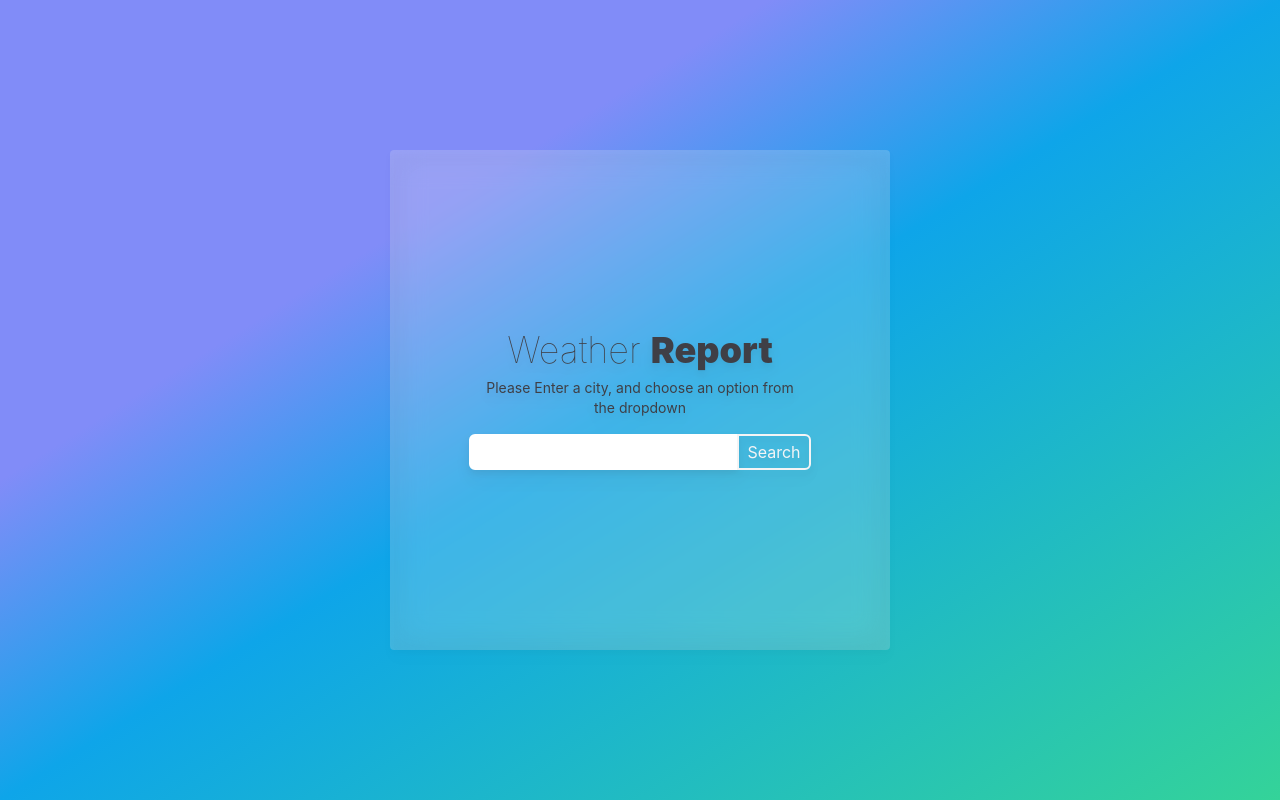
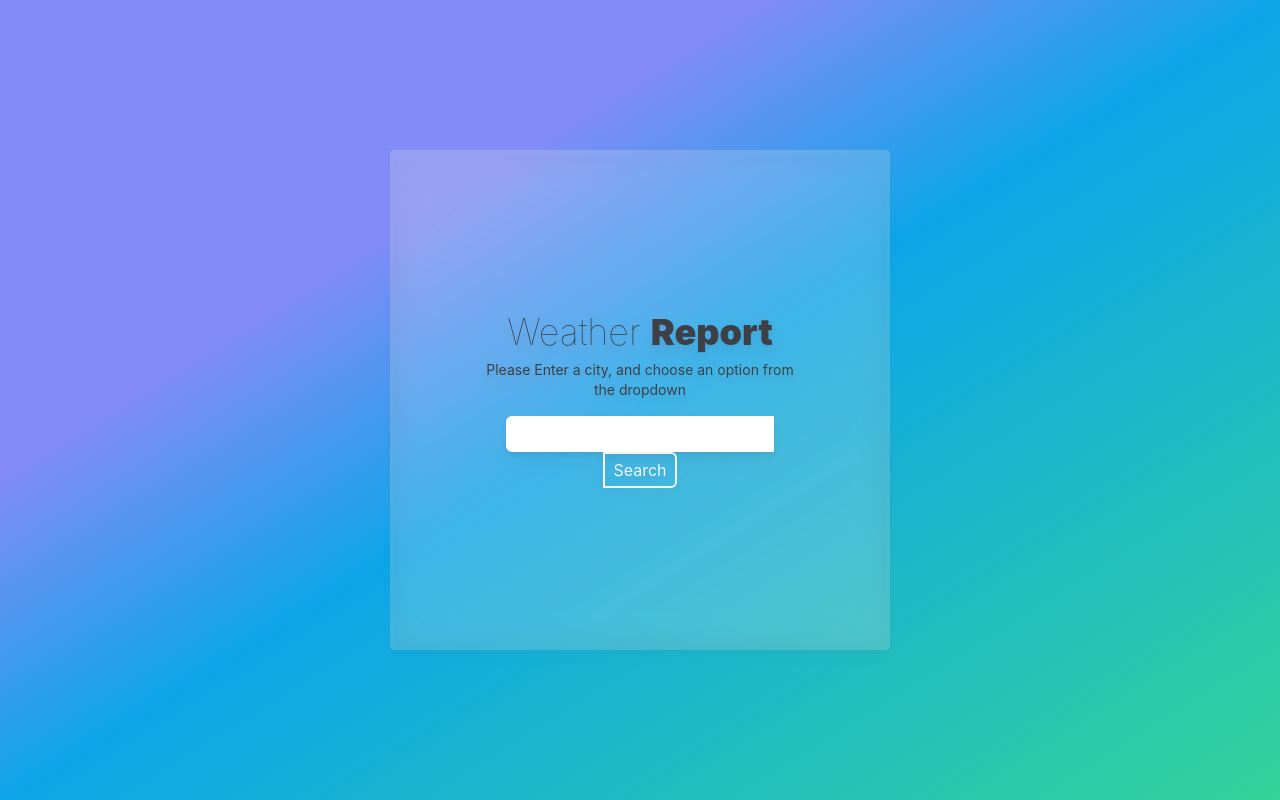
Before and after one commit to BishanWebeshete/weather-report, a React (Create React App) app in the folder my-app/: page / in a window 1280 px wide. Built offline with nearby package versions, Linux system fonts and the light colour scheme.

Commit message:
updated form interaction

```diff
--- a/my-app/src/App.tsx
+++ b/my-app/src/App.tsx
@@ -1,4 +1,4 @@
-import React from "react";
+import React, { FormEvent } from "react";
 import Search from "./components/Search";
 import Forecast from "./components/Forecast";
 import { useForecast } from "./hooks/useForecast";
@@ -18,7 +18,7 @@ function App() {
           options={options}
           onInputChange={onInputChange}
           onOptionSelect={onOptionSelect}
-          onSubmit={onSubmit}
+          onSubmit={(e: FormEvent<HTMLFormElement>) => onSubmit(e)}
         />
       )}
     </main>
--- a/my-app/src/components/Search.tsx
+++ b/my-app/src/components/Search.tsx
@@ -1,4 +1,4 @@
-import React, { ChangeEvent } from "react";
+import React, { ChangeEvent, FormEvent } from "react";
 import { OptionType } from "../types/index";
 
 type Props = {
@@ -6,7 +6,7 @@ type Props = {
   options: [];
   onInputChange: (e: ChangeEvent<HTMLInputElement>) => void;
   onOptionSelect: (option: OptionType) => void;
-  onSubmit: () => void;
+  onSubmit: (e: FormEvent<HTMLFormElement>) => void;
 };
 
 export default function Search({
@@ -28,7 +28,9 @@ export default function Search({
         Please Enter a city, and choose an option from the dropdown
       </p>
       <div className="relative flex mt-10 md:mt-4">
+        <form onSubmit={onSubmit}>
           <input
+            required
             type="text"
             value={term}
             className="px-2 py-1 rounded-l-md border-2 border-white"
@@ -48,12 +50,13 @@ export default function Search({
             ))}
           </ul>
           <button
+            type="submit"
             className="rounded-r-md border-2 border-zinc-100 hover:border-zinc-500
         text-zinc-100 px-2 py-1 cursor-pointer"
-          onClick={onSubmit}
           >
             Search
           </button>
+        </form>
       </div>
     </section>
   );
--- a/my-app/src/hooks/useForecast.ts
+++ b/my-app/src/hooks/useForecast.ts
@@ -1,4 +1,4 @@
-import {useState, useEffect, ChangeEvent} from 'react';
+import {useState, useEffect, ChangeEvent, FormEvent} from 'react';
 import {OptionType, ForecastType} from '../types/index';
 
 export const useForecast = () => {
@@ -41,7 +41,8 @@ export const useForecast = () => {
     }
   };
 
-  const onSubmit = () => {
+  const onSubmit = (e: FormEvent<HTMLFormElement>) => {
+    e.preventDefault();
     if (!city) return;
     getForecast(city);
   };
```
Lines whose indentation alone changed are shown as unchanged.
